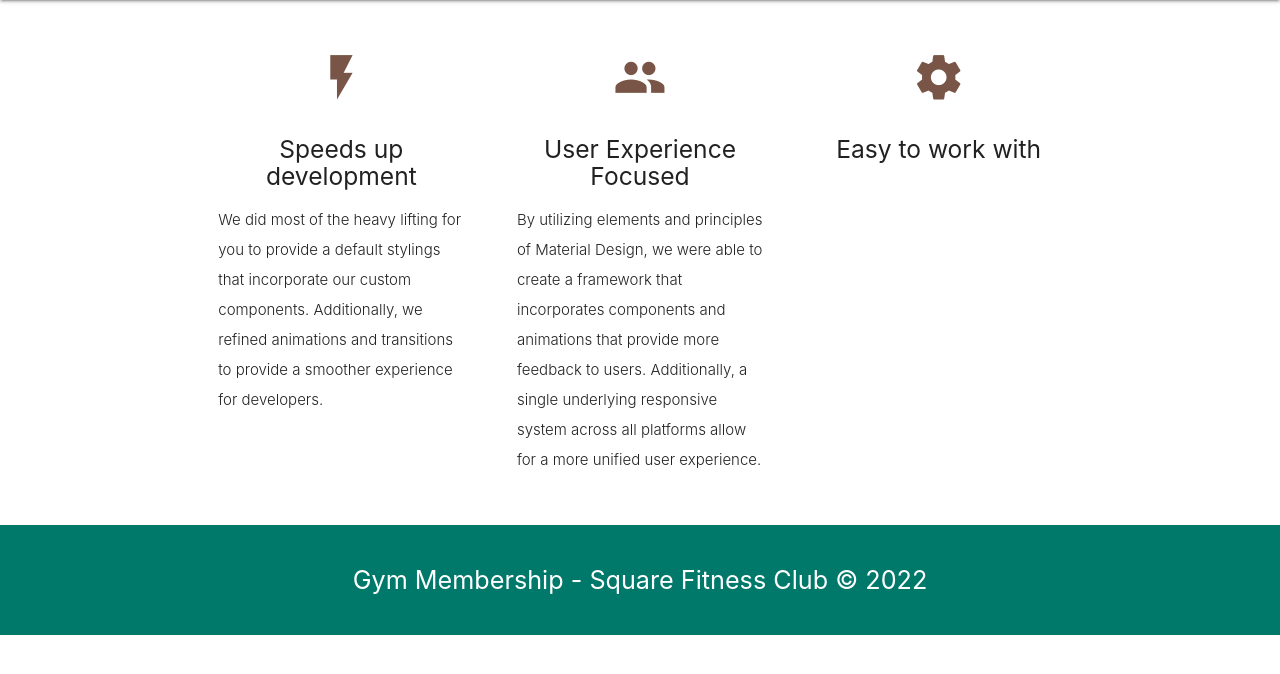
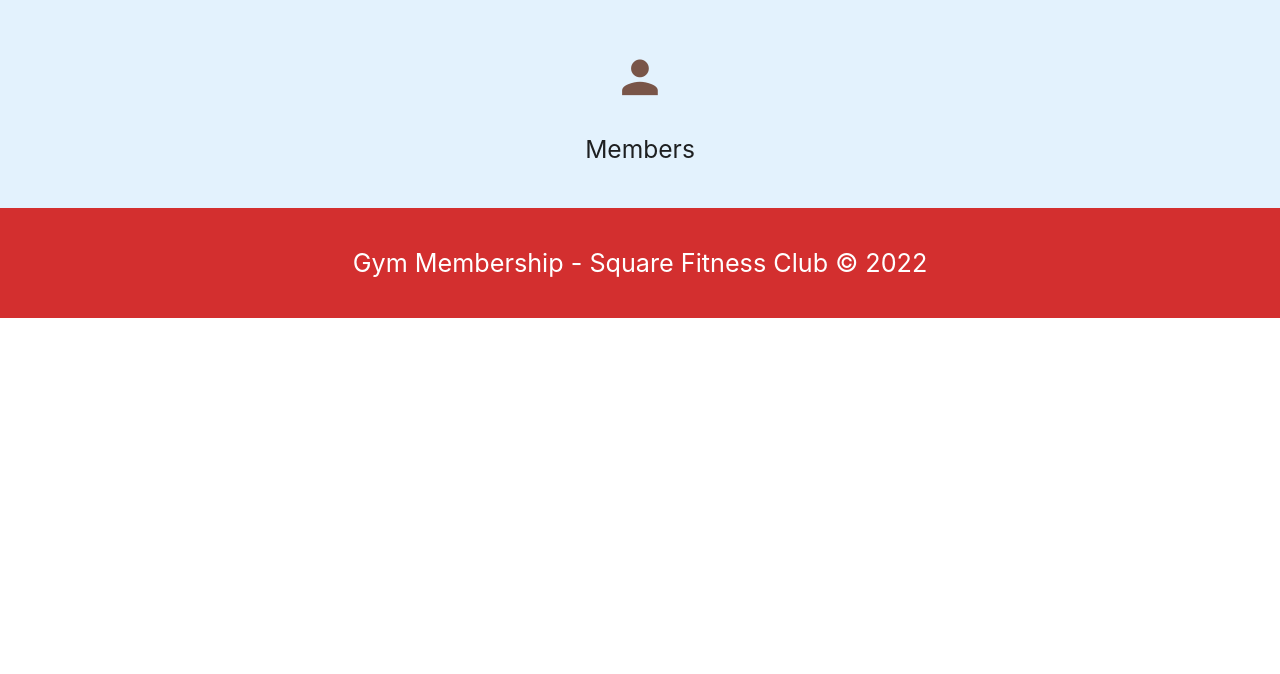
Before and after one commit to Apfirebolt/gym_management_system, a Django app: page /core/users in a window 1280 px wide. Shown: the part 64-738 px from the top of the page. Run offline with Django 4.2, Linux system fonts and the light colour scheme; some libraries are stand-ins or nearby versions.

Commit message:
user and subscription pages added

```diff
--- a/core/admin.py
+++ b/core/admin.py
@@ -1,7 +1,8 @@
 from django.contrib import admin
-from core.models import CustomUser, Plan, Equipment
+from core.models import CustomUser, Plan, Equipment, UserPlan
 
 
 admin.site.register(CustomUser)
 admin.site.register(Plan)
 admin.site.register(Equipment)
+admin.site.register(UserPlan)
--- a/core/views.py
+++ b/core/views.py
@@ -11,7 +11,7 @@
     context_object_name = 'users'
 
     def get_queryset(self):
-        qs = CustomUser.objects.all()
+        qs = CustomUser.objects.all().exclude(is_superuser=True)
         return qs
 
 
--- a/templates/core/list_plan.html
+++ b/templates/core/list_plan.html
@@ -11,7 +11,7 @@
             <div class="col s12">
                 <div class="icon-block">
                     <h2 class="center brown-text">
-                        <i class="material-icons">settings</i>
+                        <i class="material-icons">grade</i>
                     </h2>
                     <h5 class="center">Plans</h5>
 
--- a/templates/core/list_user.html
+++ b/templates/core/list_user.html
@@ -4,50 +4,29 @@
 {% block content %}
 {%include 'partials/header.html' %}
 
-<div class="container">
+<div class="blue lighten-5">
     <div class="section">
         <!--   Icon Section   -->
         <div class="row">
-            <div class="col s12 m4">
+            <div class="col s12">
                 <div class="icon-block">
                     <h2 class="center brown-text">
-                        <i class="material-icons">flash_on</i>
+                        <i class="material-icons">person</i>
                     </h2>
-                    <h5 class="center">Speeds up development</h5>
-
-                    <p class="light">
-                        We did most of the heavy lifting for you to provide a default
-                        stylings that incorporate our custom components. Additionally, we
-                        refined animations and transitions to provide a smoother experience
-                        for developers.
-                    </p>
-                </div>
-            </div>
-
-            <div class="col s12 m4">
-                <div class="icon-block">
-                    <h2 class="center brown-text"><i class="material-icons">group</i></h2>
-                    <h5 class="center">User Experience Focused</h5>
-
-                    <p class="light">
-                        By utilizing elements and principles of Material Design, we were
-                        able to create a framework that incorporates components and
-                        animations that provide more feedback to users. Additionally, a
-                        single underlying responsive system across all platforms allow for a
-                        more unified user experience.
-                    </p>
-                </div>
-            </div>
-
-            <div class="col s12 m4">
-                <div class="icon-block">
-                    <h2 class="center brown-text">
-                        <i class="material-icons">settings</i>
-                    </h2>
-                    <h5 class="center">Easy to work with</h5>
+                    <h5 class="center">Members</h5>
 
                     {% for each_user in users %}
-                    <p>{{ each_user.email }}</p>
+                    <div class="col s12 m6">
+                        <div class="card">
+                          <div class="card-image">
+                            <img src="{{ each_user.profile_image.url }}">
+                            <span class="card-title">{{ each_user.username }}</span>
+                          </div>
+                          <div class="card-content">
+                            <p>Email of the user - {{ each_user.email }}</p>
+                          </div>
+                        </div>
+                      </div>
                     {% endfor %}
                 </div>
             </div>
--- a/templates/partials/footer.html
+++ b/templates/partials/footer.html
@@ -1,3 +1,3 @@
-<footer class="section teal darken-2 white-text center">
+<footer class="section red darken-2 white-text center">
   <p class="flow-text">Gym Membership - Square Fitness Club &copy; 2022</p>
 </footer>
```
Also changed, not shown: templates/core/list_user_plan.html (+27 -19 lines).
